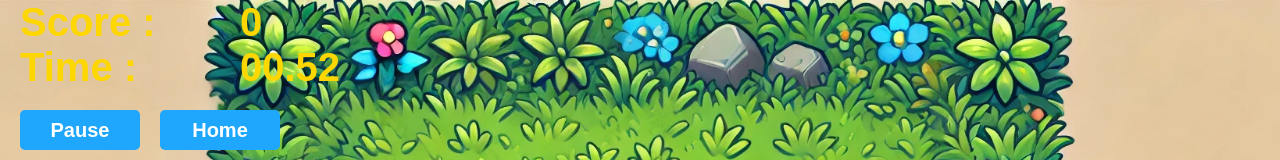
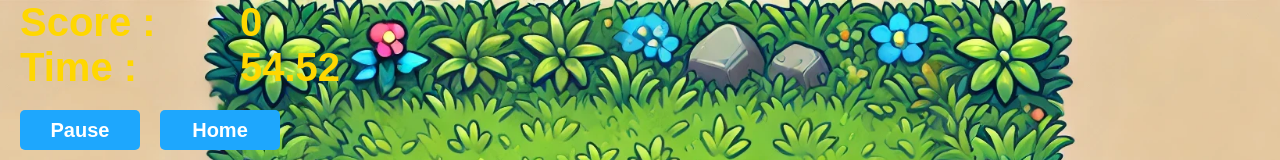
Before and after one commit to chuyeajeen/Game-Whack_A_Mole, a React app: page /game in a window 1280 px wide. Shown: the top 160 px of the page. Built offline with nearby package versions, Linux system fonts and the light colour scheme; a web font is replaced by a local one.

Commit message:
feat : add annotation about props

```diff
--- a/src/components/atomic/timer/index.tsx
+++ b/src/components/atomic/timer/index.tsx
@@ -1,5 +1,13 @@
 import React, { useState, useEffect } from 'react';
+import { TIME } from '../../../constants/game';
 
+/**
+ * Timer props
+ *
+ * @param key : restart 시 key 값을 변경해 초기화
+ * @param onTimerEnd: timer 끝날 시 콜백함수
+ * @param pause : pause 시 timer 멈춤
+ */
 interface TimerProps {
   key: number;
   onTimerEnd?: () => void;
@@ -7,10 +15,10 @@ interface TimerProps {
 }
 
 const Timer = ({ key, onTimerEnd, pause = false }: TimerProps) => {
-  const [milliseconds, setMilliseconds] = useState(6000);
+  const [milliseconds, setMilliseconds] = useState(TIME);
 
   useEffect(() => {
-    setMilliseconds(6000);
+    setMilliseconds(TIME);
   }, [key]);
 
   useEffect(() => {
--- a/src/components/atomic/toast/index.tsx
+++ b/src/components/atomic/toast/index.tsx
@@ -2,7 +2,12 @@ import React, { useEffect } from 'react';
 import { useRecoilState } from 'recoil';
 import { ToastWrapper } from './styles';
 import { toastState } from '../../../store/toastState';
+import { TOAST_TIME } from '../../../constants/game';
 
+/**
+ * Toast
+ * toastState 의 open: true 시 message 내용 toast 노출
+ * */
 const Toast = () => {
   const [toast, setToast] = useRecoilState(toastState);
 
@@ -10,7 +15,7 @@ const Toast = () => {
     if (toast.open) {
       const timer = setTimeout(() => {
         setToast({ open: false, message: '' });
-      }, 1000);
+      }, TOAST_TIME);
       return () => clearTimeout(timer);
     }
   }, [toast.open]);
--- a/src/components/molecule/whackAMolePopup/index.tsx
+++ b/src/components/molecule/whackAMolePopup/index.tsx
@@ -9,6 +9,7 @@ import { TIME_INTERVAL } from '../../../constants/game';
  * WhackAMoleHole Props
  *
  * @param visible :두더지 visible여부
+ * @param setCount : score 저장
  * @param speed : 두더지 올라오는 속도
  * */
 interface WhackAMoleHoleProps {
--- a/src/components/template/rankingTemplate/index.tsx
+++ b/src/components/template/rankingTemplate/index.tsx
@@ -2,6 +2,11 @@ import React from 'react';
 import { Wrapper } from './styles';
 import RankingRow from '../../molecule/rankingRow';
 
+/**
+ * RankingTemplate Props
+ * 랭킹 화면 Template
+ * @param rankings : 쿠키에 저장되어있는 랭킹 배열
+ * */
 interface RankingTemplateProps {
   rankings: RankingItemType[];
 }
--- a/src/constants/game.ts
+++ b/src/constants/game.ts
@@ -1,3 +1,7 @@
-export const TIME_INTERVAL = 20000;
+export const TIME_INTERVAL = 2000;
 
 export const ADD_MOLE_TIME = 300;
+
+export const TIME = 60000;
+
+export const TOAST_TIME = 2000;
```
Also changed, not shown: src/components/molecule/labelNumberInput/index.tsx (+12 -2 lines), src/components/molecule/rankingRow/index.tsx (+7 -0 lines), src/pages/game/index.tsx (+9 -0 lines).
